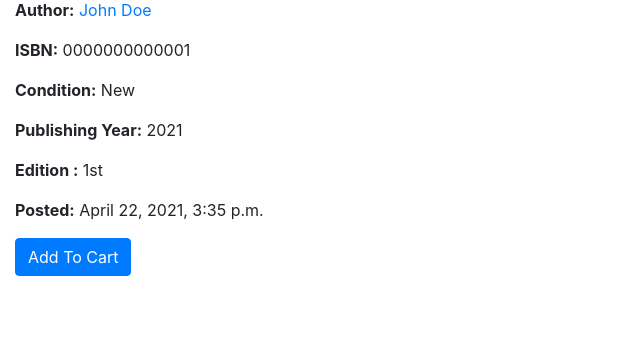
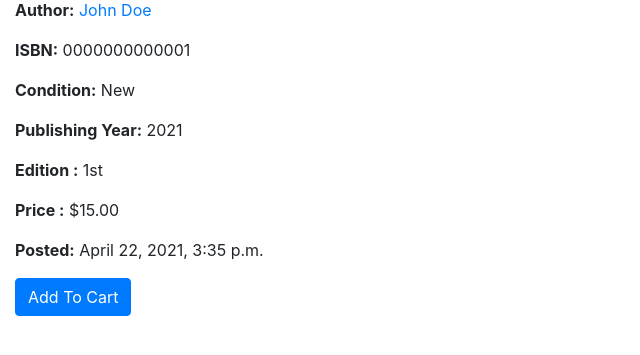
Before and after one commit to ADelCastillo1798/Oasis-Copy, a Django app: page /pages/listings/bdb67448-61e7-44ab-ae03-fdc08049f083 in a window 1280 px wide. Shown: the part 154-509 px from the top of the page, without its empty margins (0-640 px from the left). Run offline with Django 3.2, Linux system fonts and the light colour scheme; data comes from the database, SQL or seed files in the repository; both versions use the stored data as it was after the commit.

Commit message:
adding price as a field

```diff
--- a/oasis/pages/forms.py
+++ b/oasis/pages/forms.py
@@ -24,6 +24,7 @@ class ListForm(forms.Form):
     edition = forms.CharField(max_length=5) #length here assumes no more than 999th edition -- seems like a reasonable assumption
     pub_year = forms.CharField(max_length=5)
     condition = forms.ChoiceField(choices=CONDITION)
+    price = forms.DecimalField(max_digits=6, decimal_places=2)
     box = forms.ChoiceField(choices=BOOL, label="Is this a donation?")
     class Meta:
         model=Book
--- a/oasis/pages/templates/listings_detail_view.html
+++ b/oasis/pages/templates/listings_detail_view.html
@@ -8,6 +8,7 @@
     <p><strong>Condition:</strong> {{ object.get_condition_display }}</p>
     <p><strong>Publishing Year:</strong> {{ object.book.pub_year }} </p>
     <p><strong>Edition :</strong> {{ object.book.edition }} </p>
+    <p><strong>Price :</strong> ${{ object.price }} </p>
 
     <p><strong>Posted:</strong> {{ object.date_added }}</p>
 
--- a/oasis/pages/templates/listings_view.html
+++ b/oasis/pages/templates/listings_view.html
@@ -38,6 +38,7 @@
         <p class="card-subtitle mb-2 text-muted"> {{ object.book.author }}</p>
         <p class="card-text">{{ object.book.edition }} Edition</p>
         <p class="card-text">ISBN-13: {{ object.book.isbn }}</p>
+        <p class="card-text">Price: ${{ object.price}}</p>
         <a href="{{ object.get_absolute_url }}" class="btn btn-primary">Details</a>
       </div>
     </div>
--- a/oasis/pages/views.py
+++ b/oasis/pages/views.py
@@ -87,6 +87,7 @@ def sellerlisting(request):
             edition = form.cleaned_data.get('edition')
             pub_year = form.cleaned_data.get('pub_year')
             condition = form.cleaned_data.get('condition')
+            price = form.cleaned_data.get('price')
             new_book = Book(
                 title=title,
                 author=author,
@@ -94,7 +95,7 @@ def sellerlisting(request):
                 edition=edition,
                 pub_year=pub_year)
             new_book.save()
-            new_listing = Listing(book=new_book, condition=condition)
+            new_listing = Listing(book=new_book, condition=condition, price=price)
             new_listing.user = request.user
             new_listing.save()
             return redirect('/')
```
Also changed, not shown: oasis/db.sqlite3.
